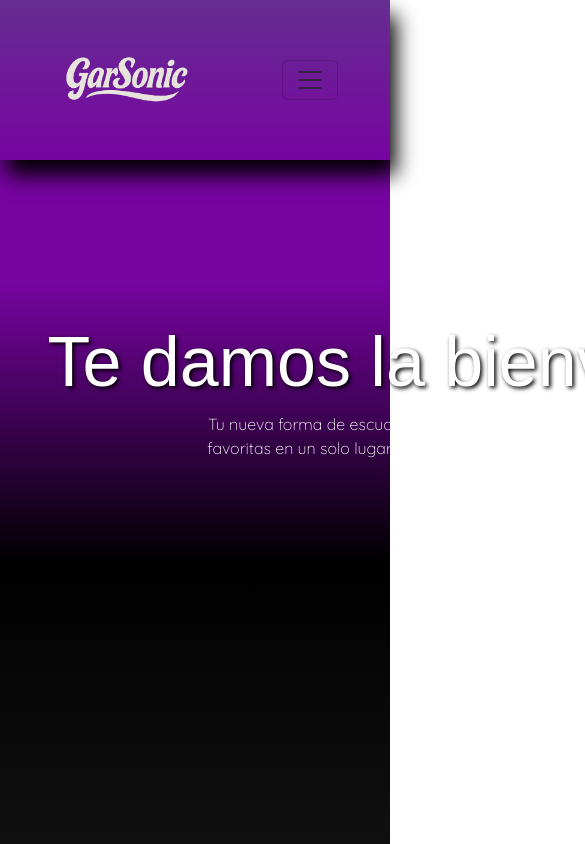
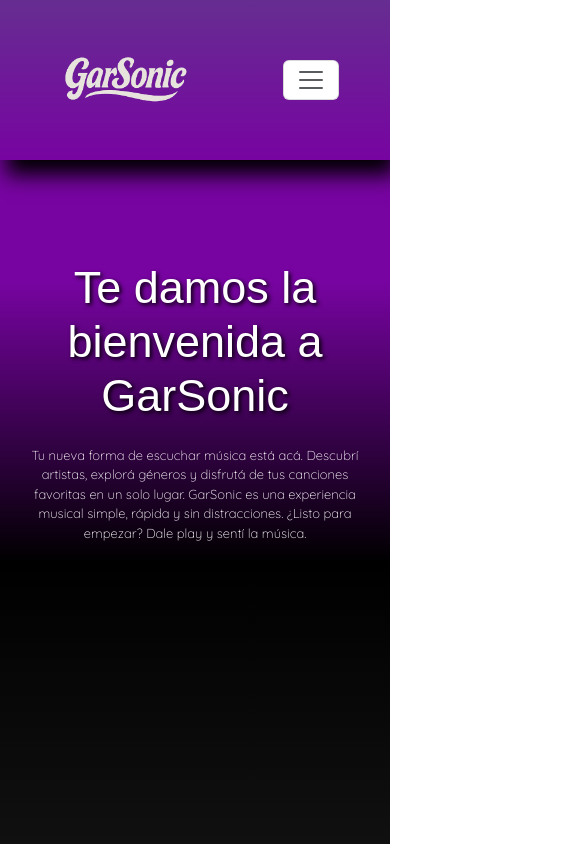
Before and after one commit to santimontironi/GarSonic-App, a React (Vite) app in the folder frontend/: page / in a window 390 px wide. Shown: the top 844 px of the page, 585 px wide, since content can reach past the window. Built offline with nearby package versions, Linux system fonts and the light colour scheme; a web font is replaced by a local one.

Commit message:
estilos responsives agregaods

```diff
--- a/frontend/src/static/css/styles.css
+++ b/frontend/src/static/css/styles.css
@@ -65,3 +65,74 @@
     width: 800px;
     font-weight: 200;
 }
+
+
+@media (max-width:800px) {
+    #navIndex{
+        padding: 0 0;
+        padding-left: 10%;
+        padding-right: 10%;
+    }
+    #navIndex .navbar-toggler{
+        background-color: #fff;
+        color: #662d91;
+    }
+    #navIndex .navbar-collapse{
+        padding-bottom: 25px;
+    }
+    #navIndex .navbar-nav{
+        display: flex;
+        align-items: flex-start;
+        flex-direction: column;
+    }
+    .index{
+        width: 100vw;
+        height: 100vh;
+    }
+    .contentIndex{
+        width: 100%;
+        gap: 15px;
+    }
+    .contentIndex .tituloIndex{
+        font-size: 45px;
+        width: 380px;
+    }
+    .contentIndex .introIndex{
+        font-size: 13px;
+        width: 350px;
+    }
+}
+
+@media (min-width: 801px) and (max-width: 1024px) {
+    #navIndex {
+        padding-left: 12%;
+        padding-right: 12%;
+    }
+    #navIndex .navbar-brand img{
+        width: 250px;
+    }
+    #navIndex .navbar-toggler{
+        background-color: #fff;
+        color: #662d91;
+        font-size: 35px;
+    }
+    .contentIndex {
+        width: 100%;
+        gap: 20px;
+        margin-top: 100px;
+    }
+    .contentIndex .tituloIndex {
+        font-size: 60px;
+        width: 1000px;
+        text-align: center;
+    }
+    .contentIndex .introIndex {
+        font-size: 15px;
+        width: 480px;
+        text-align: center;
+    }
+    .contentIndex .introIndex{
+        width: 800px;
+        font-size: 25px;
+    }
+}
```
